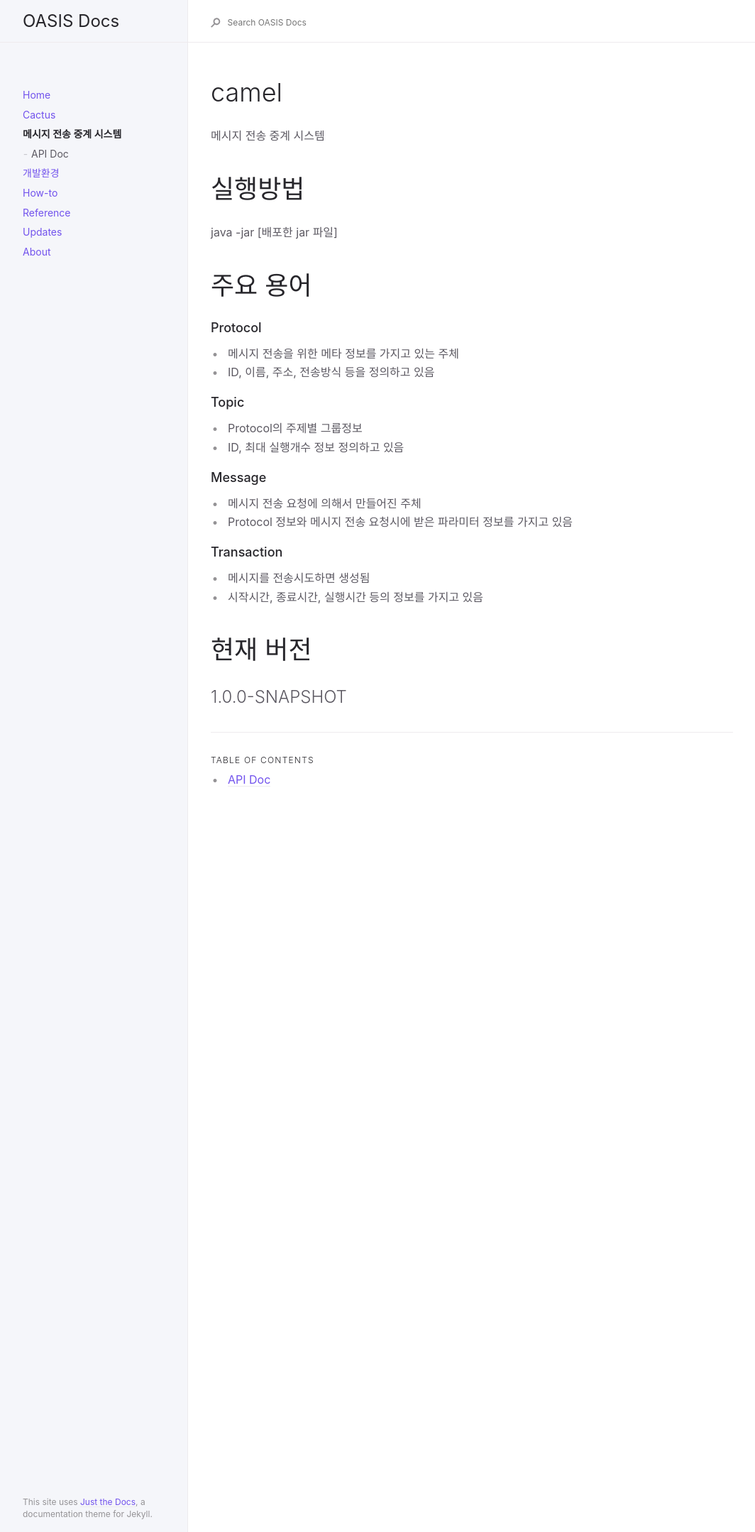
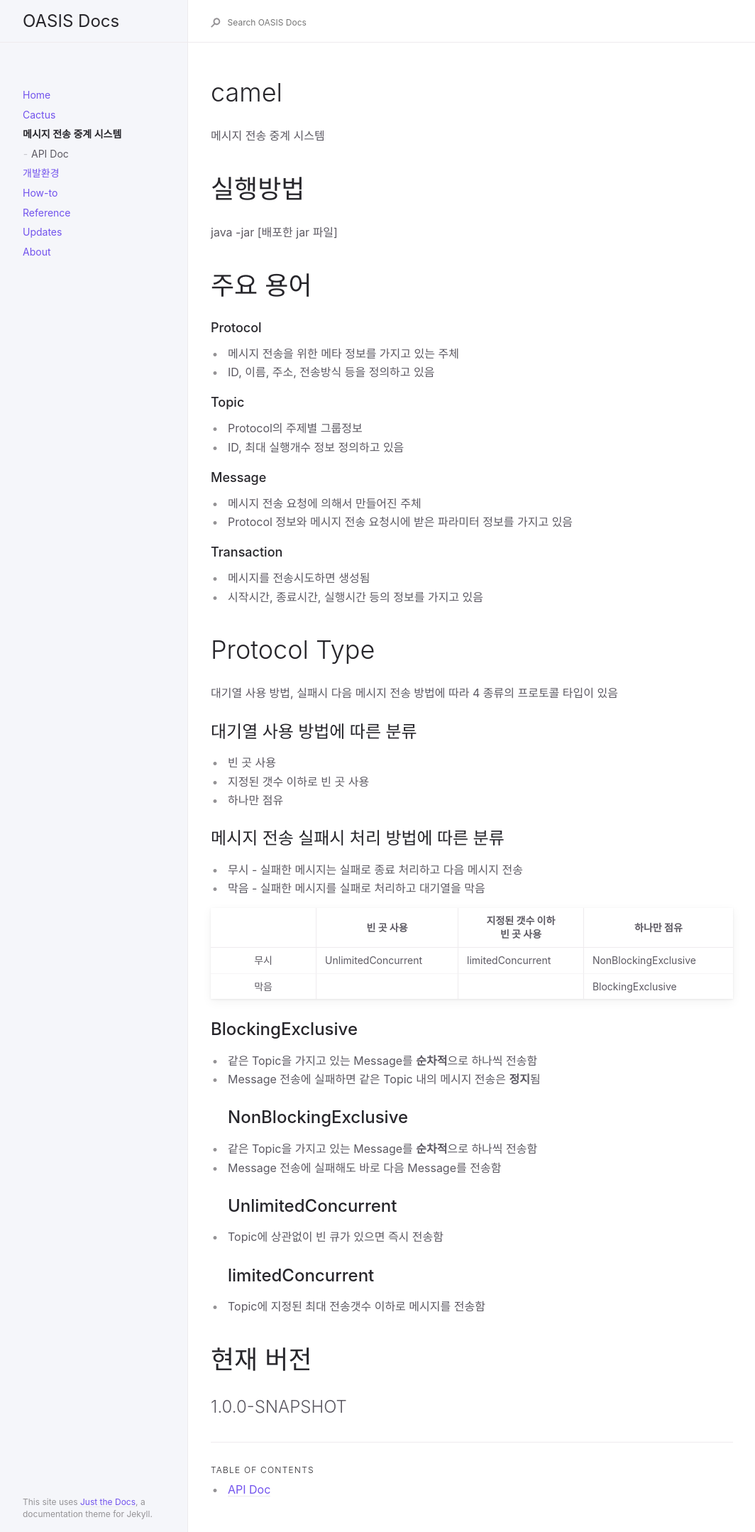
Before and after one commit to oasis-official/oasis-official.github.io, a Jekyll site: the page built from docs/camel/camel.md, in a window 1280 px wide. Shown: the whole page at 71% size, without its empty margins (91-1155 px from the left). Built offline with Jekyll 4.4.1, drawn with Linux system fonts in a browser that asks for light colours.

Commit message:
Protocol Type 저으리 추가

```diff
--- a/docs/camel/camel.md
+++ b/docs/camel/camel.md
@@ -31,6 +31,38 @@ java -jar [배포한 jar 파일]
 * 메시지를 전송시도하면 생성됨
 * 시작시간, 종료시간, 실행시간 등의 정보를 가지고 있음
 
+# Protocol Type
+대기열 사용 방법, 실패시 다음 메시지 전송 방법에 따라 4 종류의 프로토콜 타입이 있음
+
+## 대기열 사용 방법에 따른 분류
+* 빈 곳 사용
+* 지정된 갯수 이하로 빈 곳 사용
+* 하나만 점유
+
+## 메시지 전송 실패시 처리 방법에 따른 분류
+* 무시 - 실패한 메시지는 실패로 종료 처리하고 다음 메시지 전송
+* 막음 - 실패한 메시지를 실패로 처리하고 대기열을 막음
+
+|   |빈 곳 사용|지정된 갯수 이하<br>빈 곳 사용|하나만 점유|
+|:-:|---|---|---|
+|무시|UnlimitedConcurrent|limitedConcurrent|NonBlockingExclusive|
+|막음|   |   |BlockingExclusive|
+
+## BlockingExclusive
+* 같은 Topic을 가지고 있는 Message를 **순차적**으로 하나씩 전송함
+* Message 전송에 실패하면 같은 Topic 내의 메시지 전송은 **정지**됨
+## NonBlockingExclusive
+* 같은 Topic을 가지고 있는 Message를 **순차적**으로 하나씩 전송함
+* Message 전송에 실패해도 바로 다음 Message를 전송함
+## UnlimitedConcurrent
+* Topic에 상관없이 빈 큐가 있으면 즉시 전송함
+## limitedConcurrent
+* Topic에 지정된 최대 전송갯수 이하로 메시지를 전송함
+
+
+
+
+
 
 # 현재 버전
 1.0.0-SNAPSHOT
```
